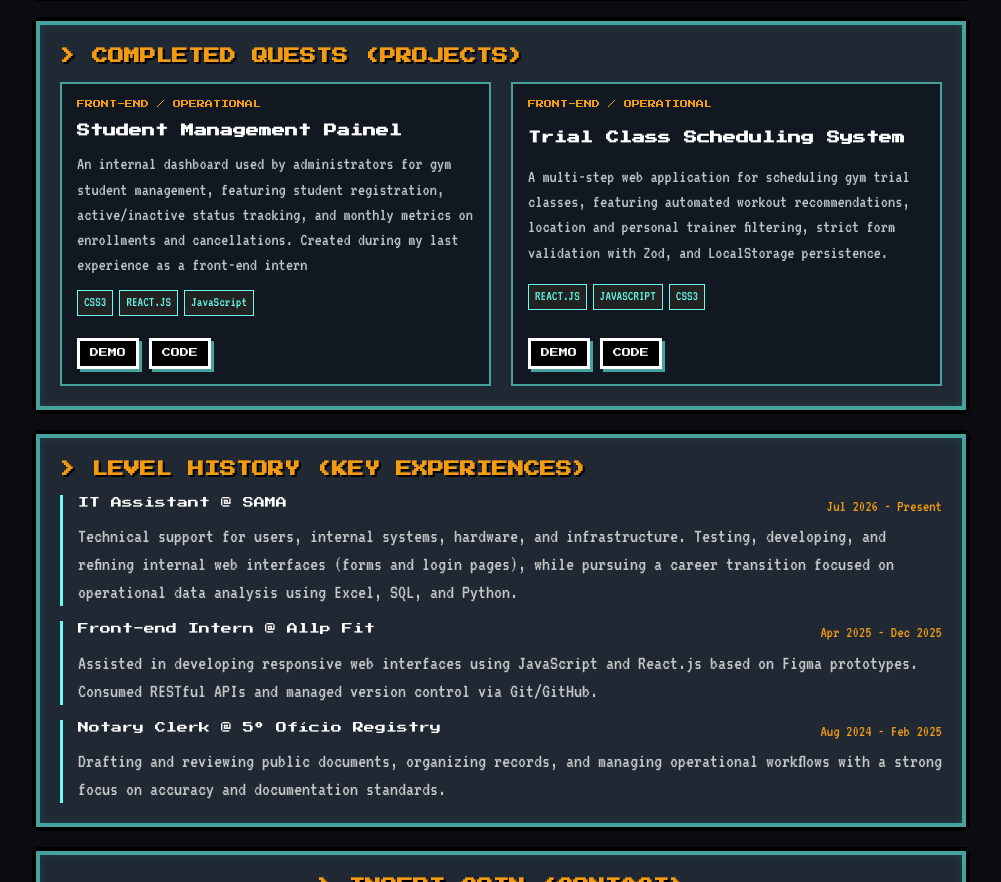
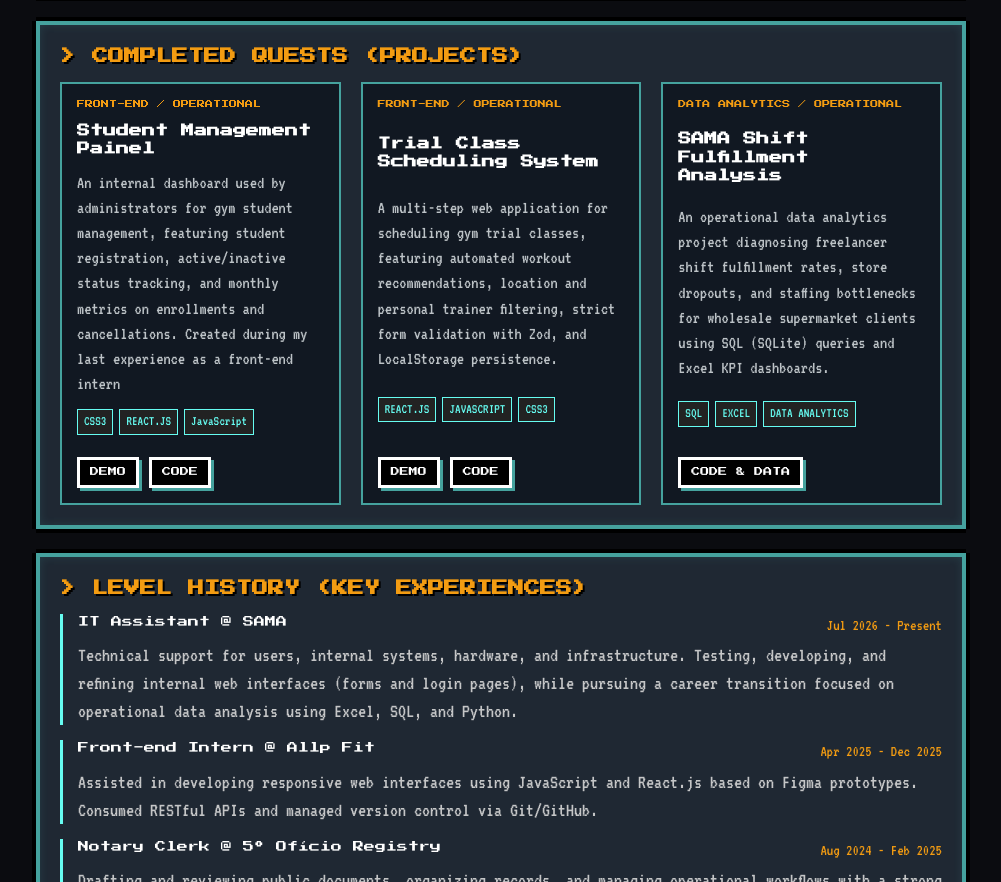
Before and after one commit to Victorjota-web/portfolio, a plain HTML site: page Index.html in a window 1280 px wide. Shown: the part 862-1744 px from the top of the page, without its empty margins (139-1140 px from the left). Drawn offline with Linux system fonts and the light colour scheme.

Commit message:
feat: add 3rd project (SAMA Operational Data Analysis)

```diff
--- a/Index.html
+++ b/Index.html
@@ -117,6 +117,24 @@
           </div>
         </article>
 
+        <article class="project-card pixel-box-inner">
+          <div class="project-tag">DATA ANALYTICS / OPERATIONAL</div>
+          <h3>SAMA Shift Fulfillment Analysis</h3>
+          <p>
+            An operational data analytics project diagnosing freelancer shift fulfillment rates, store dropouts, and
+            staffing bottlenecks for wholesale supermarket clients using SQL (SQLite) queries and Excel KPI dashboards.
+          </p>
+          <div class="tech-tags">
+            <span>SQL</span>
+            <span>EXCEL</span>
+            <span>DATA ANALYTICS</span>
+          </div>
+          <div class="project-links">
+            <a href="https://github.com/Victorjota-web/sama-operational-data-analysis" target="_blank"
+              class="pixel-btn sm">CODE & DATA</a>
+          </div>
+        </article>
+
       </div>
     </section>
 
```
